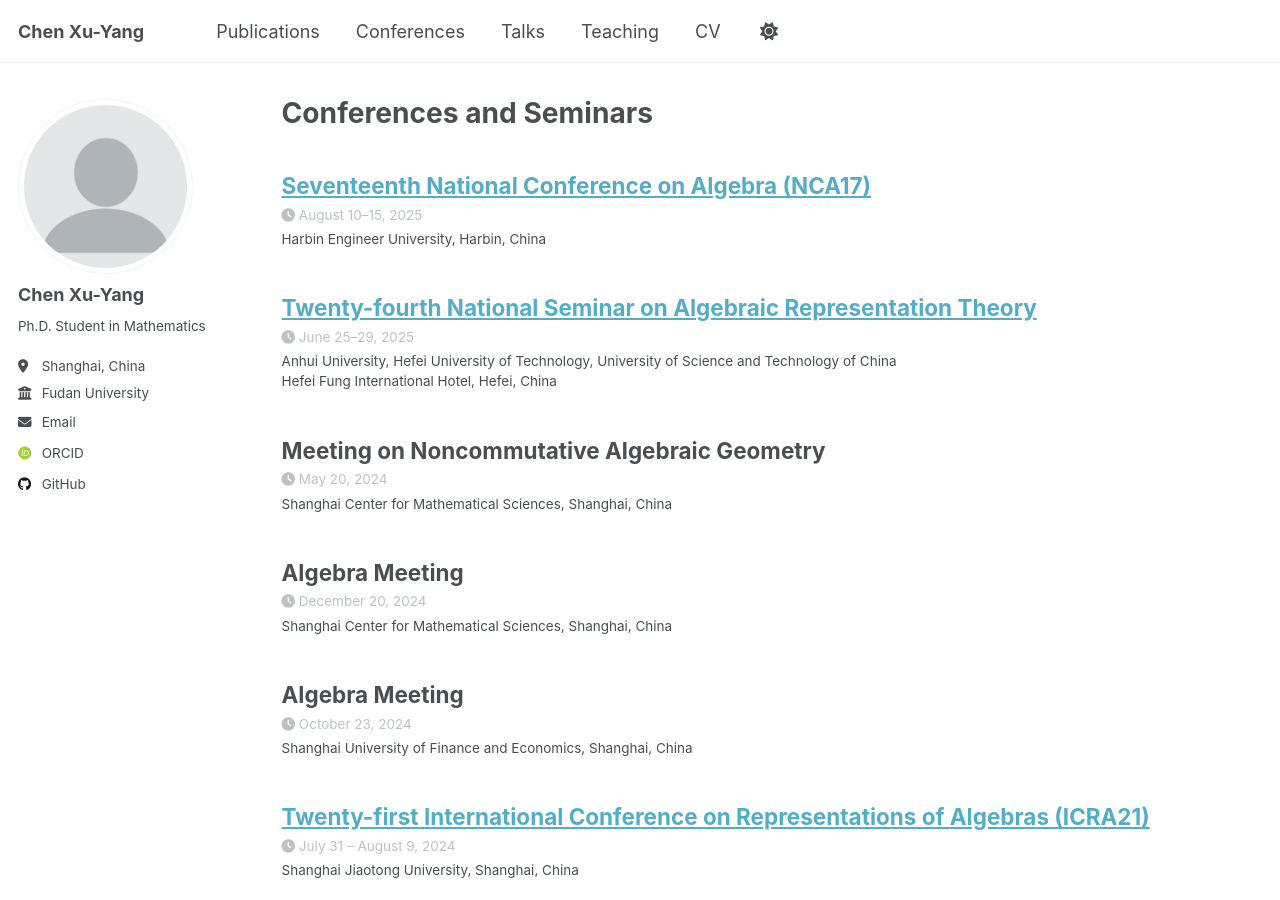
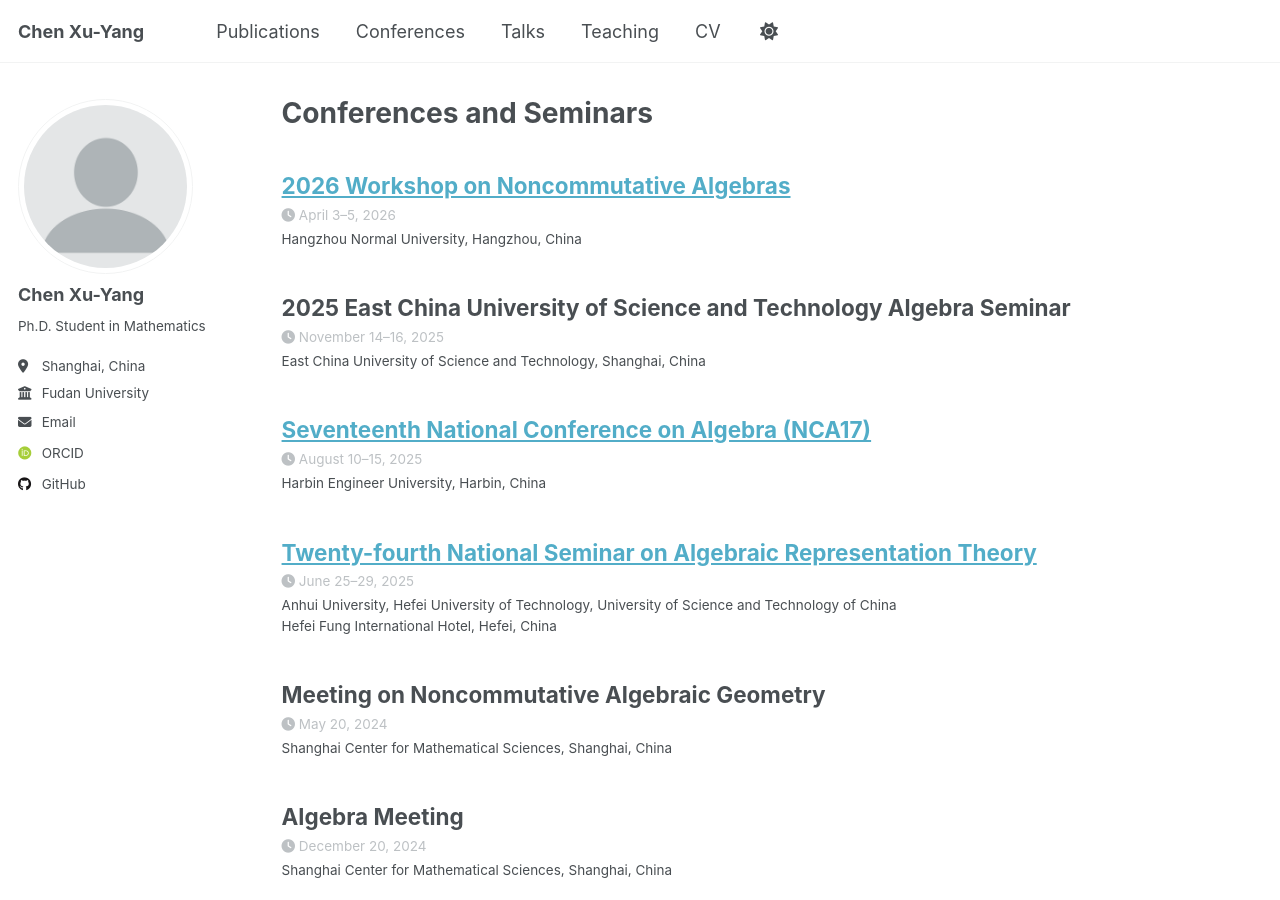
Before and after one commit to NotoOotori/academic-pages, a Jekyll site: the page built from _pages/conferences.html, in a window 1280 px wide and 900 px high. Built offline with Jekyll 4.4.1, drawn with Linux system fonts in a browser that asks for light colours; some web fonts are replaced; a script that is not in the unit is left out.

Commit message:
Add conferences

```diff
--- a/_pages/conferences.html
+++ b/_pages/conferences.html
@@ -6,6 +6,22 @@ author_profile: true
 ---
 
 {% include base_path %}
+
+<div class="list__item">
+  <article class="archive__item" itemscope itemtype="http://schema.org/CreativeWork">
+    <h2 class="archive__item-title" itemprop="headline"><a href="https://sxxy.hznu.edu.cn/c/2026-04-10/3188781.shtml">2026 Workshop on Noncommutative Algebras</a></h2>
+    <p class="page__meta"><i class="fa fa-clock" aria-hidden="true"></i> April 3–5, 2026</p>
+    <p class="archive__item-excerpt" itemprop="description">Hangzhou Normal University, Hangzhou, China</p>
+  </article>
+</div>
+
+<div class="list__item">
+  <article class="archive__item" itemscope itemtype="http://schema.org/CreativeWork">
+    <h2 class="archive__item-title" itemprop="headline">2025 East China University of Science and Technology Algebra Seminar</h2>
+    <p class="page__meta"><i class="fa fa-clock" aria-hidden="true"></i> November 14–16, 2025</p>
+    <p class="archive__item-excerpt" itemprop="description">East China University of Science and Technology, Shanghai, China</p>
+  </article>
+</div>
 
 <div class="list__item">
   <article class="archive__item" itemscope itemtype="http://schema.org/CreativeWork">
```
